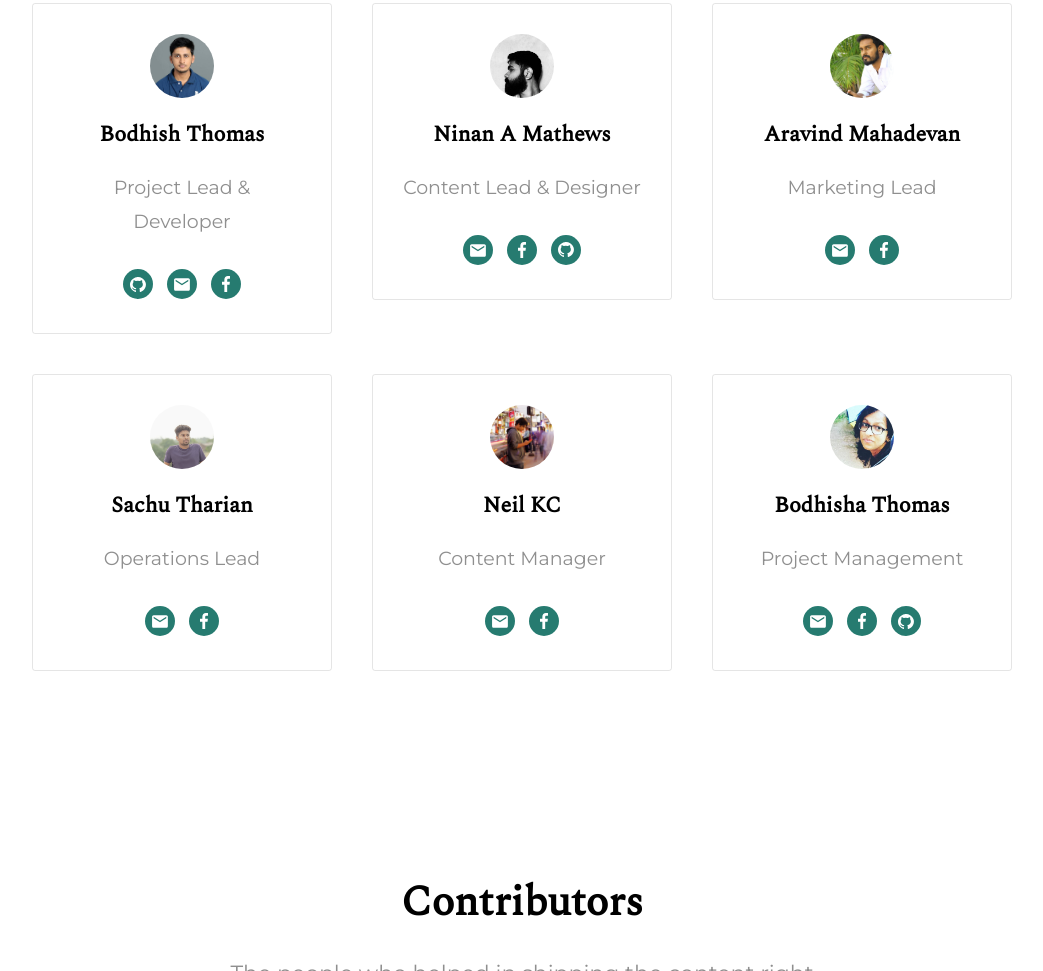
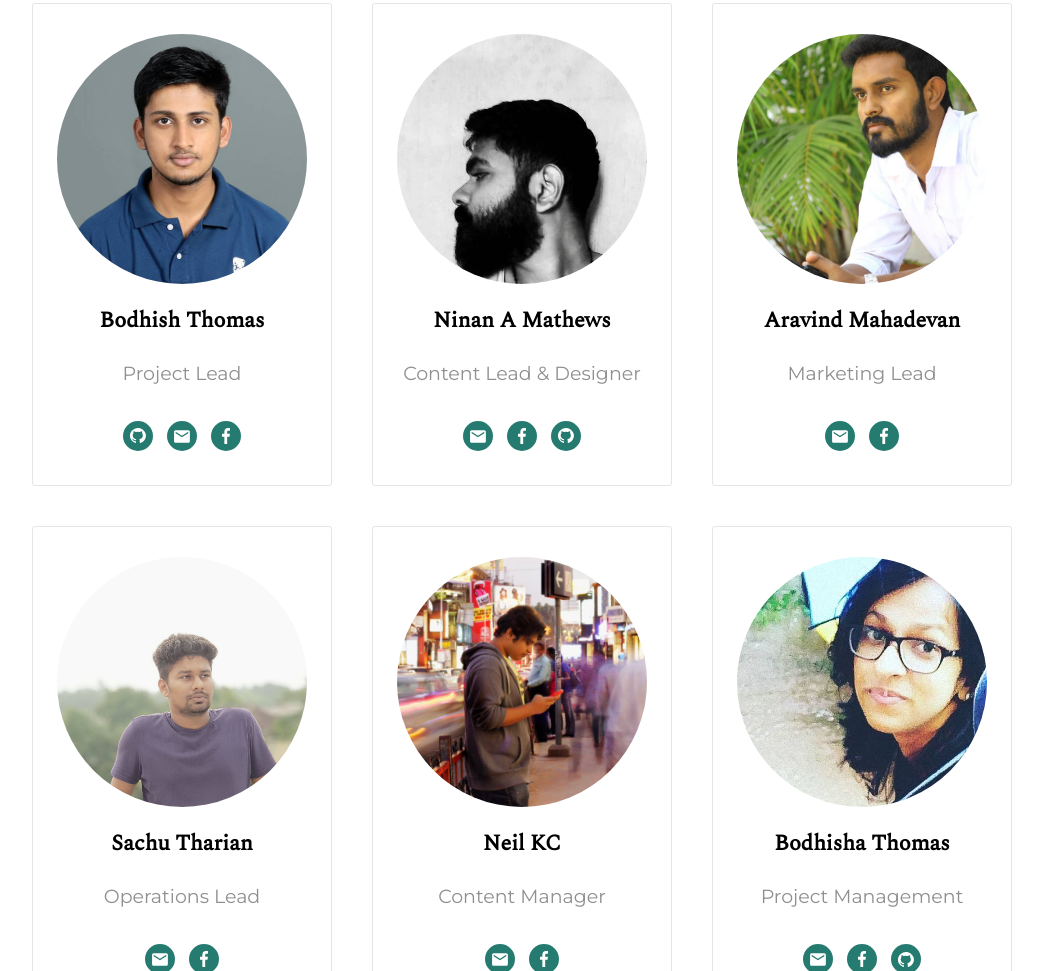
Before and after one commit to afterflood/info.afterflood.in, a plain HTML site: page index.html in a window 1280 px wide. Shown: the part 2700-3671 px from the top of the page, without its empty margins (118-1161 px from the left). Drawn offline with nearby package versions, Linux system fonts and the light colour scheme.

Commit message:
Update styles

```diff
--- a/css/main.css
+++ b/css/main.css
@@ -257,6 +257,15 @@ img {
 }
 
 .user-image {
+  width: 250px;
+  height: 250px;
+  border-radius: 50%;
+  display: inline-block;
+  background-position: center;
+  background-size: cover;
+}
+
+.user-image-testimonials {
   width: 64px;
   height: 64px;
   border-radius: 50%;
--- a/index.html
+++ b/index.html
@@ -116,7 +116,7 @@
               information regarding waste management, personal hygiene, comprehensive clean-up guide and safety
               management.</blockquote>
             <div class="mt20">
-              <div class="user-image mt20 mb20" style="background-image: url(&quot;images/a3dde322-96b3-4bba-a4b3-675086a0caba.png&quot;);"></div>
+              <div class="user-image-testimonials mt20 mb20" style="background-image: url(&quot;images/a3dde322-96b3-4bba-a4b3-675086a0caba.png&quot;);"></div>
               <p class="span secondary-color mb10">The Times of India</p>
             </div>
           </div>
@@ -130,7 +130,7 @@
               post-flood-related content focusing on health and well-being. In addition to content in English and
               Malayalam, the site also hosts a comprehensive ‘flood clean-up guide’, apart from certain handy videos.</blockquote>
             <div class="mt20">
-              <div class="user-image mt20 mb20" style="background-image: url(&quot;images/bcc8b48d-cc6c-4f4e-9fc9-4869248e9a07.png&quot;);"></div>
+              <div class="user-image-testimonials mt20 mb20" style="background-image: url(&quot;images/bcc8b48d-cc6c-4f4e-9fc9-4869248e9a07.png&quot;);"></div>
               <p class="span secondary-color mb10">The Hindu</p>
             </div>
           </div>
@@ -152,7 +152,7 @@
           <div>
             <b class="bold primary-color">Bodhish Thomas</b>
             <p class="paragraph primary-color mt10"></p>
-            <p class="paragraph secondary-color mt20">Project Lead &amp; Developer</p>
+            <p class="paragraph secondary-color mt20">Project Lead </p>
           </div>
           <div class="mt30">
             <a href="https://github.com/bodhish" target="_blank" class="socialicons accent-bg github"></a>
@@ -437,6 +437,7 @@
             <img src="images/3d789203-60ea-43a3-987c-8076ae379ae4.png" class="press-logo">
           </a>
         </div>
+
       </div>
     </div>
   </section>
```
